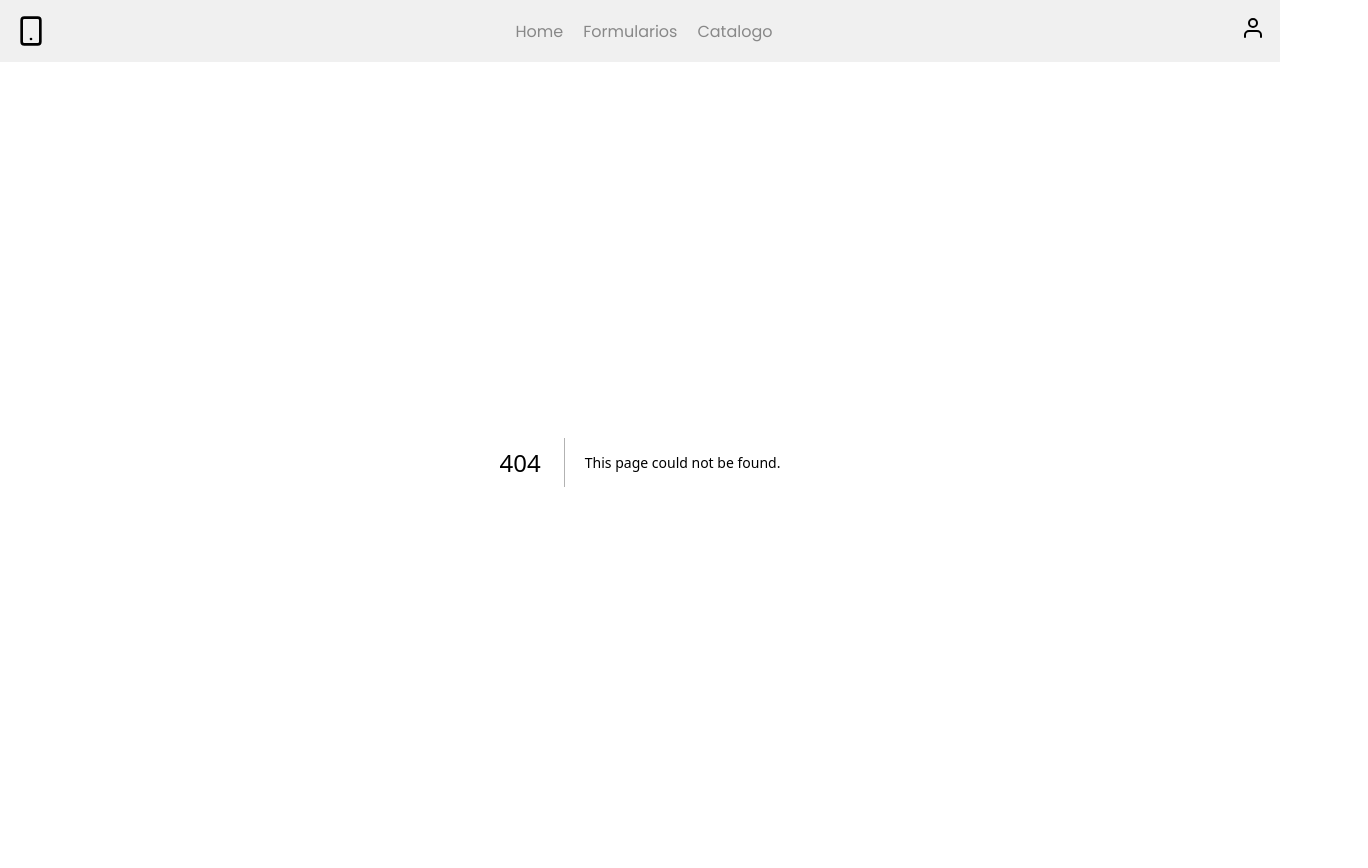
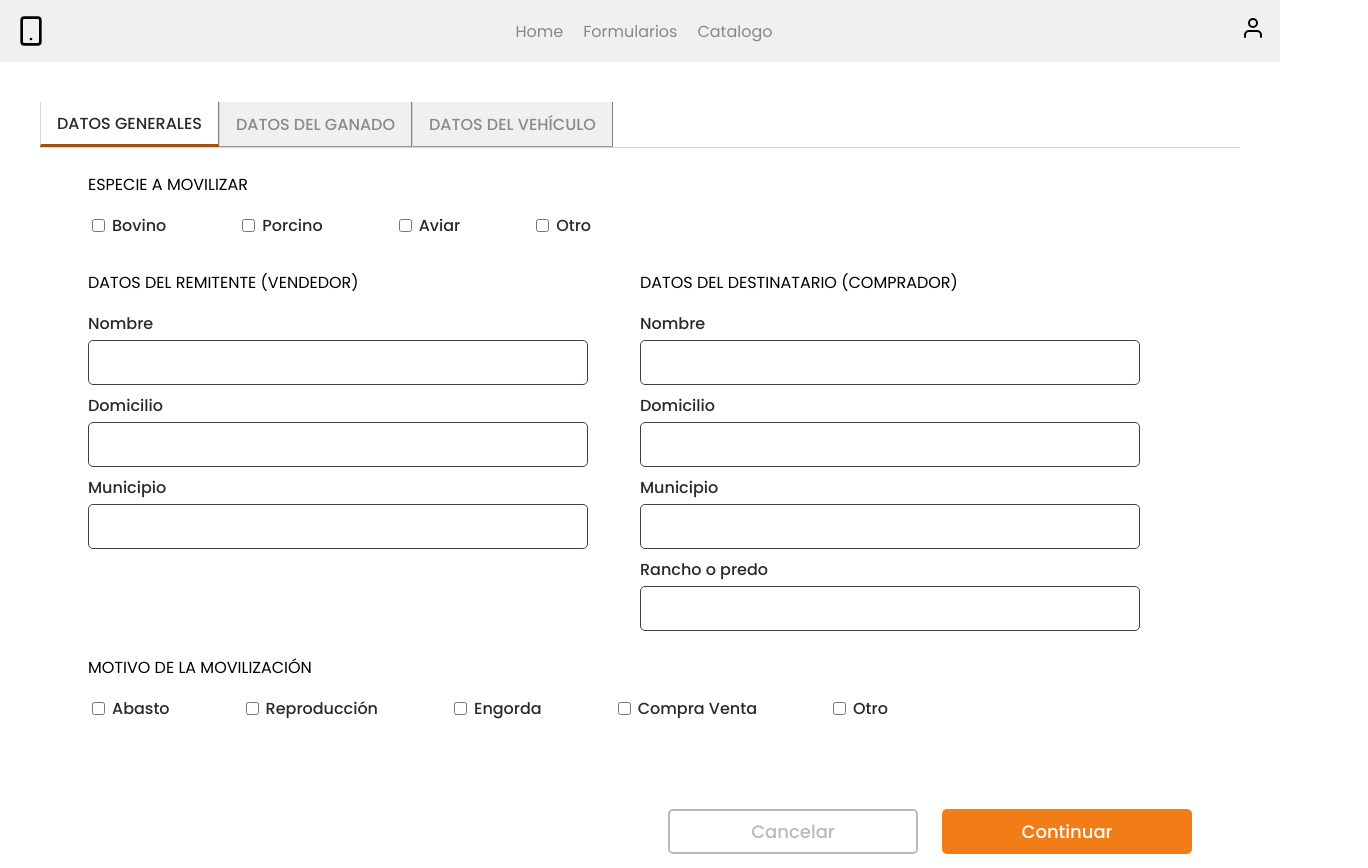
Before and after one commit to MarianaTI/ganadolink-web, a Next.js app: page /form in a window 1280 px wide. Before the commit this address had no page. Shown: the top 868 px of the page, 1368 px wide, since content can reach past the window. Built offline with nearby package versions, Linux system fonts and the light colour scheme.

Commit message:
feat(): first tab

```diff
--- a/src/components/CustomButton/index.js
+++ b/src/components/CustomButton/index.js
@@ -1,16 +1,23 @@
 import React, { useState } from "react";
 import { ButtonStyled } from "./index.style";
 
-const CustomButton = ({ fullWidth, buttonText, onClick, type, disable }) => {
-
+const CustomButton = ({
+  fullWidth,
+  buttonText,
+  onClick,
+  type,
+  disable,
+  customDesign,
+}) => {
   return (
     <>
       <ButtonStyled
+        onClick={onClick}
         fullWidth={fullWidth}
         type={type}
         disable={disable}
+        customDesign={customDesign}
       >
-
         {buttonText}
       </ButtonStyled>
     </>
--- a/src/components/CustomButton/index.style.js
+++ b/src/components/CustomButton/index.style.js
@@ -1,7 +1,8 @@
+import { css } from "@emotion/react";
 import styled from "@emotion/styled";
 
 export const ButtonStyled = styled.button`
-  width: ${(props) => (props.fullWidth ? "100%" : "auto")};
+  width: ${(props) => (props.fullWidth ? "100%" : "250px")};
   height: 45px;
   border-radius: 5px;
   background: #f27d16;
@@ -20,4 +21,15 @@
   :active {
     transform: scale(1.0);
   }
+  ${(props) =>
+    props.customDesign &&
+    css`
+      border-radius: 5px;
+      border: 2px solid #bababa;
+      background-color: transparent;
+      color: #bababa;
+      &:hover {
+        background-color: white;
+      }
+    `}
 `;
--- a/src/components/CustomInput/index.js
+++ b/src/components/CustomInput/index.js
@@ -8,6 +8,7 @@
   error,
   control,
   name,
+  fullWidth,
   type,
   defaultValue,
   onKeyValue,
@@ -29,6 +30,7 @@
       <InputWrapper>
         <InputStyled
           {...props}
+          fullWidth={fullWidth}
           onChange={field.onChange}
           onBlur={field.onBlur}
           value={field.value}
--- a/src/components/CustomInput/index.style.js
+++ b/src/components/CustomInput/index.style.js
@@ -1,7 +1,7 @@
 import styled from "@emotion/styled";
 
 export const InputStyled = styled.input`
-  width: 100%;
+  width: ${(props) => (props.fullWidth ? "100%" : "500px")};
   height: 45px;
   margin: 4px 0px 8px 0px;
   border-radius: 5px;
--- /dev/null
+++ b/src/components/CustomRadioInput/index.js
@@ -0,0 +1,30 @@
+import React from "react";
+import { CheckBoxInputStyled, LabelStyled } from "./index.style";
+import { useController } from "react-hook-form";
+
+const CustomCheckboxInput = ({ label, control, name }) => {
+  const {
+    field,
+    fieldState: { invalid, isTouched, isDirty },
+    formState: { touchedFields, dirtyFields },
+  } = useController({
+    name,
+    control,
+  });
+  return (
+    <>
+      <LabelStyled>
+        <CheckBoxInputStyled
+          type="checkbox"
+          onChange={field.onChange}
+          onBlur={field.onBlur}
+          value={field.value}
+          name={field.name}
+        />
+        {label}
+      </LabelStyled>
+    </>
+  );
+};
+
+export default CustomCheckboxInput;
--- /dev/null
+++ b/src/components/CustomRadioInput/index.style.js
@@ -0,0 +1,18 @@
+import styled from "@emotion/styled";
+
+export const CheckBoxInputStyled = styled.input`
+  cursor: pointer;
+  &:checked{
+    background-color: red;
+  }
+`;
+
+export const LabelStyled = styled.label`
+  color: #2a2a2a;
+  font-family: Poppins;
+  font-size: 16px;
+  font-weight: 500;
+  text-transform: capitalize;
+  display: flex;
+  gap: 4px;
+`;
--- /dev/null
+++ b/src/pages/form.js
@@ -0,0 +1,146 @@
+import CustomButton from "@/components/CustomButton";
+import CustomInput from "@/components/CustomInput";
+import CustomCheckboxInput from "@/components/CustomRadioInput";
+import {
+    ButtonsContainer,
+  CheckboxContainer,
+  Container,
+  FlexForm,
+  FormContent,
+  Tab,
+  TabContent,
+  TabsContainer,
+} from "@/styles/Form.style";
+import React, { useState } from "react";
+import { useForm } from "react-hook-form";
+
+const Form = () => {
+  const {
+    control,
+    handleSubmit,
+    formState: { errors, isDirty },
+  } = useForm({
+    defaultValues: {
+      email: "",
+      password: "",
+    },
+  });
+  const [activeTab, setActiveTab] = useState(0);
+
+  const handleTabClick = (index) => {
+    setActiveTab(index);
+  };
+
+  const handleContinuarClick = () => {
+    // Cambiar a la siguiente pestaña al hacer clic en "Continuar"
+    if (activeTab < 2) {
+      setActiveTab(activeTab + 1);
+    }
+  };
+
+  return (
+    <Container onSubmit={(e) => e.preventDefault()}>
+      <TabsContainer>
+        <Tab active={activeTab === 0} onClick={() => handleTabClick(0)}>
+          DATOS GENERALES
+        </Tab>
+        <Tab active={activeTab === 1} onClick={() => handleTabClick(1)}>
+          DATOS DEL GANADO
+        </Tab>
+        <Tab active={activeTab === 2} onClick={() => handleTabClick(2)}>
+          DATOS DEL VEHÍCULO
+        </Tab>
+      </TabsContainer>
+      <TabContent active={activeTab === 0}>
+        <FormContent>
+          <span>ESPECIE A MOVILIZAR</span>
+          <CheckboxContainer>
+            <CustomCheckboxInput
+              label="Bovino"
+              name="bovino"
+              control={control}
+            />
+            <CustomCheckboxInput
+              label="Porcino"
+              name="porcino"
+              control={control}
+            />
+            <CustomCheckboxInput label="Aviar" name="aviar" control={control} />
+            <CustomCheckboxInput label="Otro" name="other" control={control} />
+          </CheckboxContainer>
+        </FormContent>
+        <FlexForm>
+          <FormContent>
+            <span>DATOS DEL REMITENTE (VENDEDOR)</span>
+            <CustomInput label="Nombre" name="sellName" control={control} />
+            <CustomInput
+              label="Domicilio"
+              name="sellAddress"
+              control={control}
+            />
+            <CustomInput label="Municipio" name="sellState" control={control} />
+          </FormContent>
+          <FormContent>
+            <span>DATOS DEL DESTINATARIO (COMPRADOR)</span>
+            <CustomInput label="Nombre" name="buyerName" control={control} />
+            <CustomInput
+              label="Domicilio"
+              name="buyerAddress"
+              control={control}
+            />
+            <CustomInput
+              label="Municipio"
+              name="buyerState"
+              control={control}
+            />
+            <CustomInput
+              label="Rancho o predo"
+              name="buyerRanch"
+              control={control}
+            />
+          </FormContent>
+        </FlexForm>
+        <FormContent>
+          <span>MOTIVO DE LA MOVILIZACIÓN</span>
+          <CheckboxContainer>
+            <CustomCheckboxInput
+              label="Abasto"
+              name="abasto"
+              control={control}
+            />
+            <CustomCheckboxInput
+              label="Reproducción"
+              name="reproducción"
+              control={control}
+            />
+            <CustomCheckboxInput label="Engorda" name="engorda" control={control} />
+            <CustomCheckboxInput label="Compra venta" name="compraventa" control={control} />
+            <CustomCheckboxInput label="Otro" name="other" control={control} />
+          </CheckboxContainer>
+        </FormContent>
+        <ButtonsContainer>
+            <CustomButton customDesign buttonText="Cancelar"/>
+            <CustomButton  buttonText="Continuar" onClick={handleContinuarClick} type="submit"/>
+        </ButtonsContainer>
+      </TabContent>
+      <TabContent active={activeTab === 1}>
+        <div>
+            <CustomButton buttonText="Agregar"/>
+        </div>
+        <ButtonsContainer>
+            <CustomButton customDesign buttonText="Cancelar"/>
+            <CustomButton  buttonText="Continuar" onClick={handleContinuarClick} type="submit"/>
+        </ButtonsContainer>
+      </TabContent>
+      <TabContent active={activeTab === 2}>
+        Contenido de la pestaña 3
+        <ButtonsContainer>
+            <CustomButton customDesign buttonText="Cancelar"/>
+            <CustomButton  buttonText="Aceptar" type="submit"/>
+        </ButtonsContainer>
+      </TabContent>
+    </Container>
+  );
+};
+
+export default Form;
--- /dev/null
+++ b/src/styles/Form.style.js
@@ -0,0 +1,56 @@
+import styled from "@emotion/styled";
+
+export const Container = styled.form`
+  margin: 40px;
+`;
+
+export const TabsContainer = styled.div`
+  display: flex;
+  border-bottom: 1px solid #d4d4d4;
+`;
+
+export const Tab = styled.button`
+  height: 45px;
+  padding: 8px 16px;
+  cursor: pointer;
+  font-family: Poppins;
+  font-size: 16px;
+  font-weight: 500;
+  border-width: 0px 1px 1px 1px;
+  border-color: #d4d4d4;
+  background-color: ${({ active }) => (active ? "#fff" : "#f0f0f0")};
+  color: ${({ active }) => (active ? "#2a2a2a" : "#8A8A8A")};
+  border-bottom-color: ${({ active }) => (active ? "#F27D16" : "#f0f0f0")};
+  border-bottom-width: ${({ active }) => (active ? "3px" : "1px")};
+`;
+
+export const TabContent = styled.div`
+  margin: 8px 48px;
+  display: ${({ active }) => (active ? "block" : "none")};
+`;
+
+export const FlexForm = styled.div`
+  display: flex;
+`;
+
+export const FormContent = styled.div`
+  display: flex;
+  flex-direction: column;
+  width: 100vw;
+  & span {
+    padding: 16px 0px 16px 0px;
+  }
+`;
+
+export const CheckboxContainer = styled.div`
+    gap: 72px;
+    display: flex;
+    margin-bottom: 16px;
+`;
+
+export const ButtonsContainer = styled.div`
+  display: flex;
+  justify-content: end;
+  gap: 24px;
+  margin-top: 40px;
+`;
```
